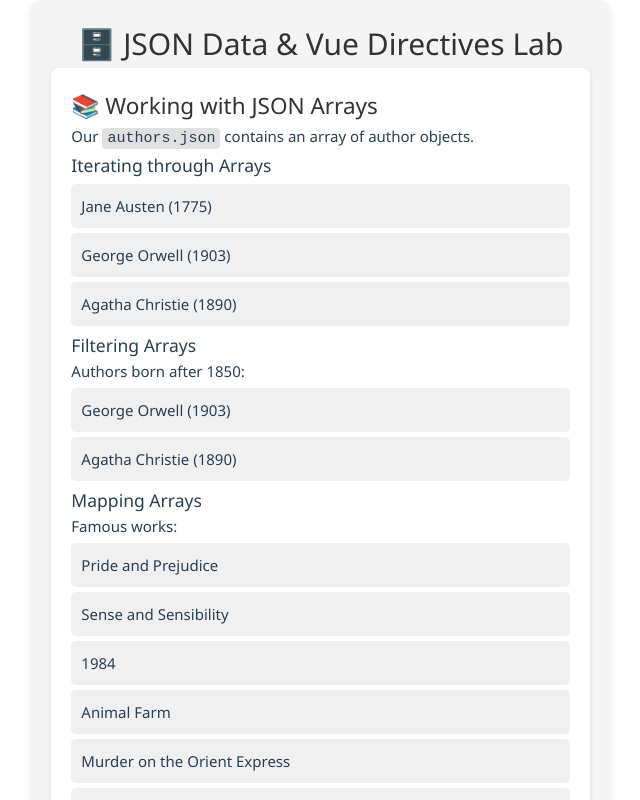
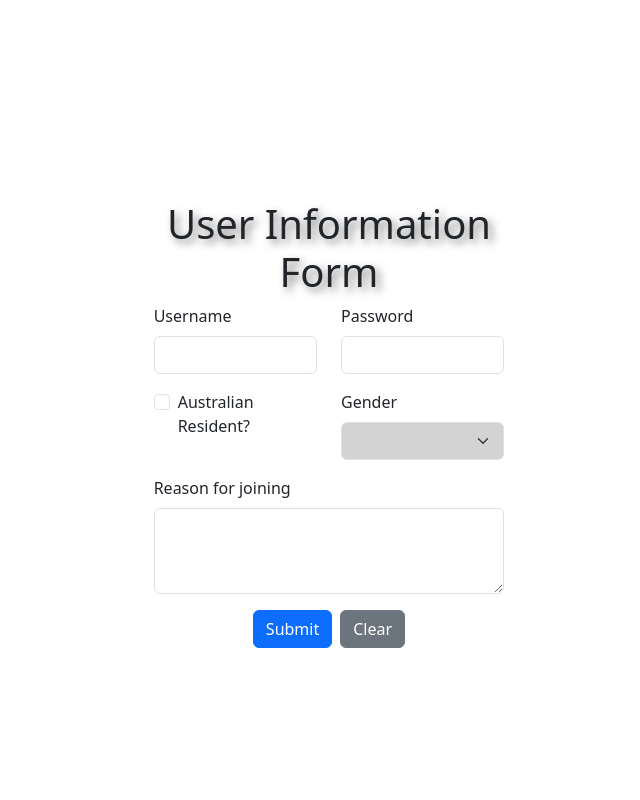
Before and after one commit to MandeepS2001/FIT5032, a Vue app: page / in a window 1280 px wide. Shown: the top 800 px of the page, without its empty margins (30-670 px from the left). Built offline with nearby package versions, Linux system fonts and the light colour scheme.

Commit message:
Add bootstrap and Completed Form

```diff
--- a/package.json
+++ b/package.json
@@ -14,6 +14,7 @@
     "format": "prettier --write src/"
   },
   "dependencies": {
+    "bootstrap": "^5.3.7",
     "vue": "^3.5.18"
   },
   "devDependencies": {
--- a/src/App.vue
+++ b/src/App.vue
@@ -2,6 +2,7 @@
 import HelloWorld from './components/HelloWorld.vue'
 import TheWelcome from './components/TheWelcome.vue'
 import JSON from './components/JSON.vue';
+import Form from './components/Form.vue';
 </script>
 
 <template>
@@ -16,7 +17,8 @@ import JSON from './components/JSON.vue';
 
   <!-- <main> -->
   <!-- <TheWelcome /> -->
-  <JSON />
+  <!-- <JSON /> -->
+  <Form />
   <!-- </main> -->
 </template>
 
--- a/src/assets/base.css
+++ b/src/assets/base.css
@@ -35,7 +35,7 @@
 
   --section-gap: 160px;
 }
-
+/*
 @media (prefers-color-scheme: dark) {
   :root {
     --color-background: var(--vt-c-black);
@@ -48,7 +48,7 @@
     --color-heading: var(--vt-c-text-dark-1);
     --color-text: var(--vt-c-text-dark-2);
   }
-}
+} */
 
 *,
 *::before,
--- /dev/null
+++ b/src/components/Form.vue
@@ -0,0 +1,134 @@
+<script setup>
+import { ref } from 'vue';
+
+const formData = ref({
+    username: '',
+    password: '',
+    isAustralian: false,
+    reason: '',
+    gender: ''
+});
+
+const submittedCards = ref([]);
+
+const submitForm = () => {
+    submittedCards.value.push({
+        ...formData.value
+    });
+};
+const clearForm = () => {
+    formData.value = {
+        username: '',
+        password: '',
+        isAustralian: false,
+        reason: '',
+        gender: ''
+    }
+}
+</script>
+
+<template>
+    <!-- <div class="form">
+        <h1>User Information Form / Credentials</h1>
+        <form>
+            <label for="username">Username:</label><br>
+            <input type="text" id="username" name="username"><br>
+
+            <label for="password">Password:</label><br>
+            <input type="password" id="password" name="password"><br>
+
+            <label for="isAustralian">Australian Resident?</label><br>
+            <input type="checkbox" id="isAustralian" name="isAustralian"><br>
+
+            <label for="reason">Reason For Joining:</label><br>
+            <textarea id="reason" name="reason" rows="3"></textarea><br>
+
+            <label for="gender">Gender</label><br>
+            <select id="gender">
+                <option value="female">Female</option>
+                <option value="male">Male</option>
+                <option value="other">Other</option>
+            </select>
+        </form>
+    </div> -->
+    <div class="container mt-5">
+        <div class="row">
+            <div class="col-md-8 offset-md-2">
+                <h1 class="text-center">User Information Form</h1>
+                <form @submit.prevent="submitForm">
+                    <div class="row mb-3">
+                        <div class="col-md-6">
+                            <label for="username" class="form-label">Username</label>
+                            <input type="text" class="form-control" id="username" v-model="formData.username">
+                        </div>
+                        <div class="col-md-6">
+                            <label for="password" class="form-label">Password</label>
+                            <input type="password" class="form-control" id="password" v-model="formData.password">
+                        </div>
+                    </div>
+                    <div class="row mb-3">
+                        <div class="col-md-6">
+                            <div class="form-check">
+                                <input type="checkbox" class="form-check-input" id="isAustralian"
+                                    v-model="formData.isAustralian">
+                                <label for="isAustralian" class="form-check-label">Australian Resident?</label>
+                            </div>
+                        </div>
+                        <div class="col-md-6">
+                            <label for="gender" class="form-label">Gender</label>
+                            <select class="form-select" id="gender" v-model="formData.gender">
+                                <option value="male">Male</option>
+                                <option value="female">Female</option>
+                                <option value="other">Other</option>
+                            </select>
+                        </div>
+                    </div>
+                    <div class="mb-3">
+                        <label for="reason" class="form-label">Reason for joining</label>
+                        <textarea class="form-control" id="reason" rows="3" v-model="formData.reason"></textarea>
+                    </div>
+                    <div class="text-center">
+                        <button type="submit" class="btn btn-primary me-2"> Submit</button>
+                        <button type="button" class="btn btn-secondary" @click="clearForm">Clear</button>
+                    </div>
+                </form>
+            </div>
+        </div>
+    </div>
+
+    <div class="row mt-5" v-if="submittedCards.length">
+        <div class="d-flex flex-wrap justify-content-start">
+            <div v-for="(card, index) in submittedCards" :key="index" class="card m-2" style="width: 18rem;">
+                <div class="card-header">
+                    User Information
+                </div>
+                <ul class="list-group list-group-flush">
+                    <li class="list-group-item">Username: {{ card.username }}</li>
+                    <li class="list-group-item">Password: {{ card.password }}</li>
+                    <li class="list-group-item">Australian Resident: {{ card.isAustralian ? 'Yes' : 'No' }}</li>
+                    <li class="list-group-item">Gender: {{ card.gender }}</li>
+                    <li class="list-group-item">Reason: {{ card.reason }}</li>
+                </ul>
+            </div>
+        </div>
+    </div>
+</template>
+
+<style scoped>
+.card {
+    border: 1px solid #ccc;
+    border-radius: 10px;
+    box-shadow: 0 2px 4px rgba(0, 0, 0, 0.1);
+}
+
+.card-header {
+    background-color: #275FDA;
+    color: white;
+    padding: 10px;
+    border-radius: 10px 10px 0 0;
+}
+
+.list-group-item {
+    padding: 10px;
+}
+</style>
--- a/src/main.js
+++ b/src/main.js
@@ -1,4 +1,6 @@
 import './assets/main.css'
+import './style.css'
+import 'bootstrap/dist/css/bootstrap.min.css'
 
 import { createApp } from 'vue'
 import App from './App.vue'
--- /dev/null
+++ b/src/style.css
@@ -0,0 +1,19 @@
+h1 {
+  text-align: center;
+  margin-top: 20px;
+  text-shadow: 4px 4px 8px rgba(0, 0, 0, 0.5);
+}
+.form {
+  text-align: center;
+  margin-top: 50px;
+}
+#username:focus,
+#password:focus,
+#isAustralian:focus,
+#reason:focus {
+  border-color: #ff6347; /* More obvious border color change (Tomato) */
+  background-color: #ffebe8; /* Light background color change */
+}
+select[id='gender'] {
+  background-color: #d3d3d3; /* Default background color set to gray */
+}
```
Also changed, not shown: 1 other file (tests, documents, lock files or other folders).
